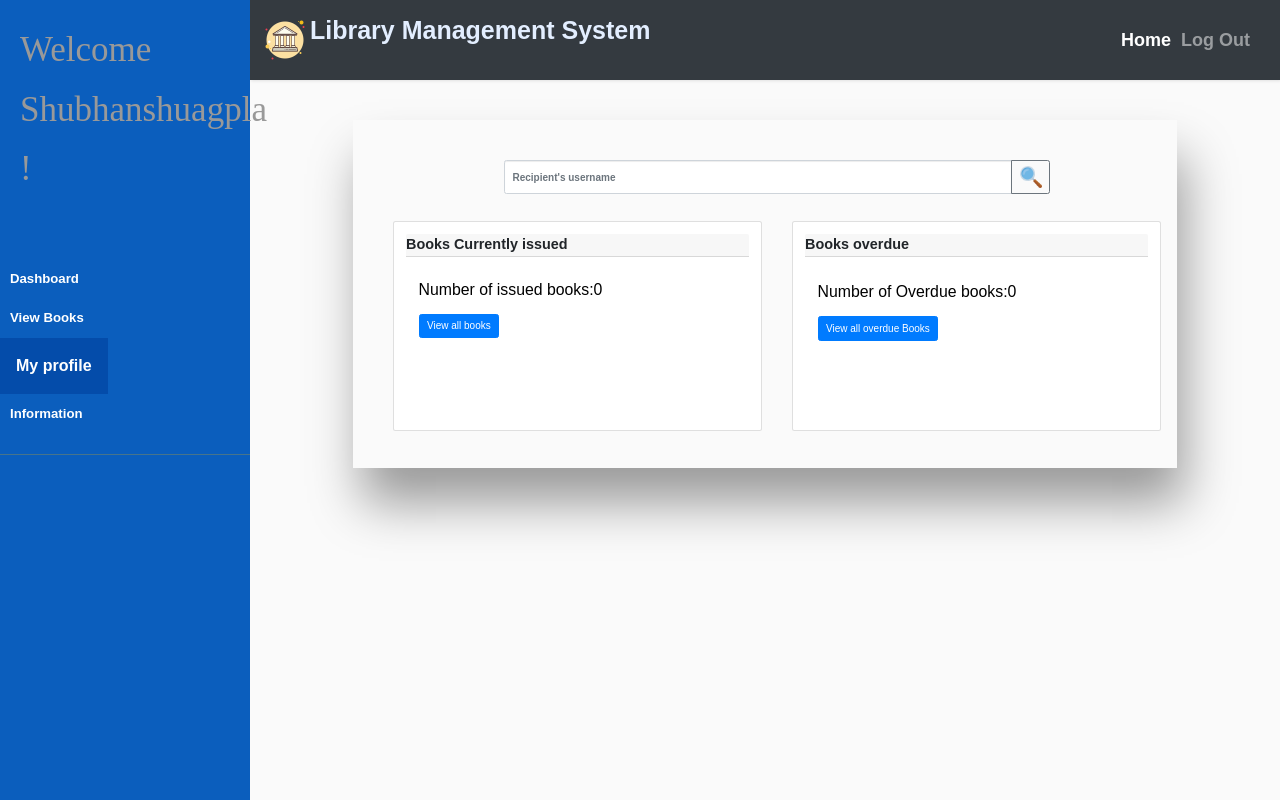
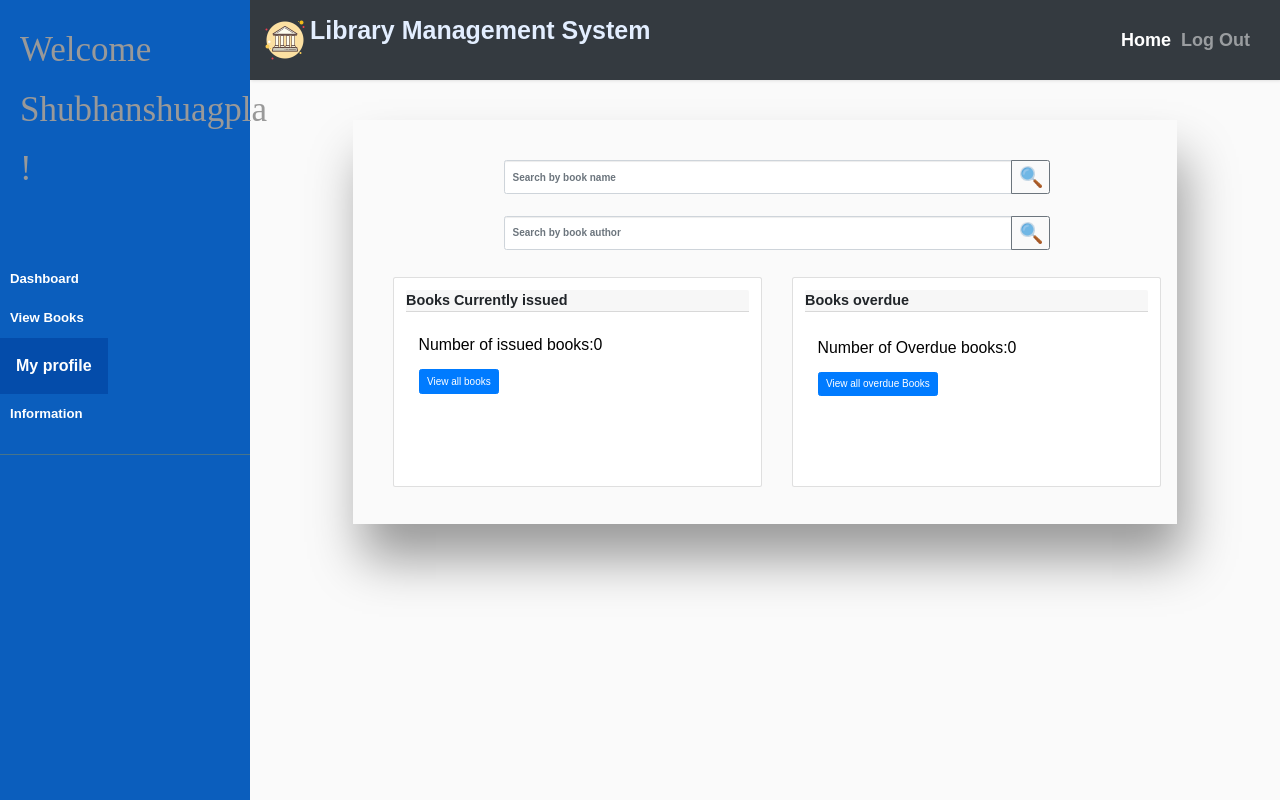
Before and after one commit to nehal6657/Library-DBMS, a PHP site: page /student_home.php in a window 1280 px wide. Run offline with PHP 8.4, Linux system fonts and the light colour scheme; a user stored in the database is signed in; data comes from the database, SQL or seed files in the repository; data that the repository does not hold is empty; some libraries are stand-ins or nearby versions.

Commit message:
minor fixes

```diff
--- a/student_home.php
+++ b/student_home.php
@@ -147,7 +147,13 @@ $count3 = $row3['cnt1'];
             <div class="container maxw">
             <div class="Sdash">
                         <div class="input-group">
-                            <input type="text" class="form-control" placeholder="Recipient's username" aria-label="Quick Search for books" aria-describedby="basic-addon2" />
+                            <input type="text" class="form-control" placeholder="Search by book name" aria-label="Quick Search for books" aria-describedby="basic-addon2" />
+                            <div class="input-group-append">
+                                <button class="btn btn-outline-secondary" type="button"><img src="./style/search.png" alt="" height="22px" width="auto" /></button>
+                            </div>
+                        </div><br>
+                        <div class="input-group">
+                            <input type="text" class="form-control" placeholder="Search by book author" aria-label="Quick Search for books" aria-describedby="basic-addon2" />
                             <div class="input-group-append">
                                 <button class="btn btn-outline-secondary" type="button"><img src="./style/search.png" alt="" height="22px" width="auto" /></button>
                             </div>
```
